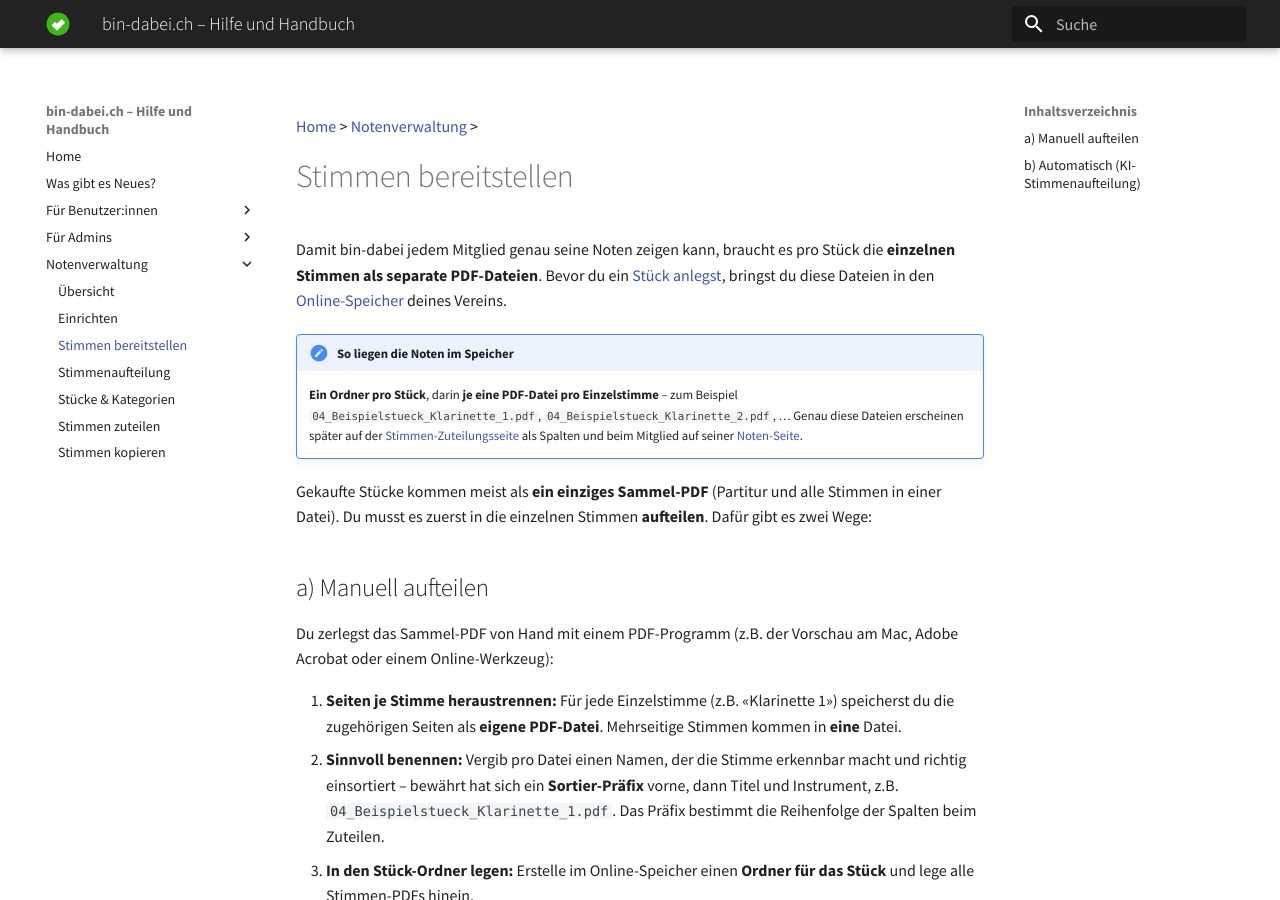
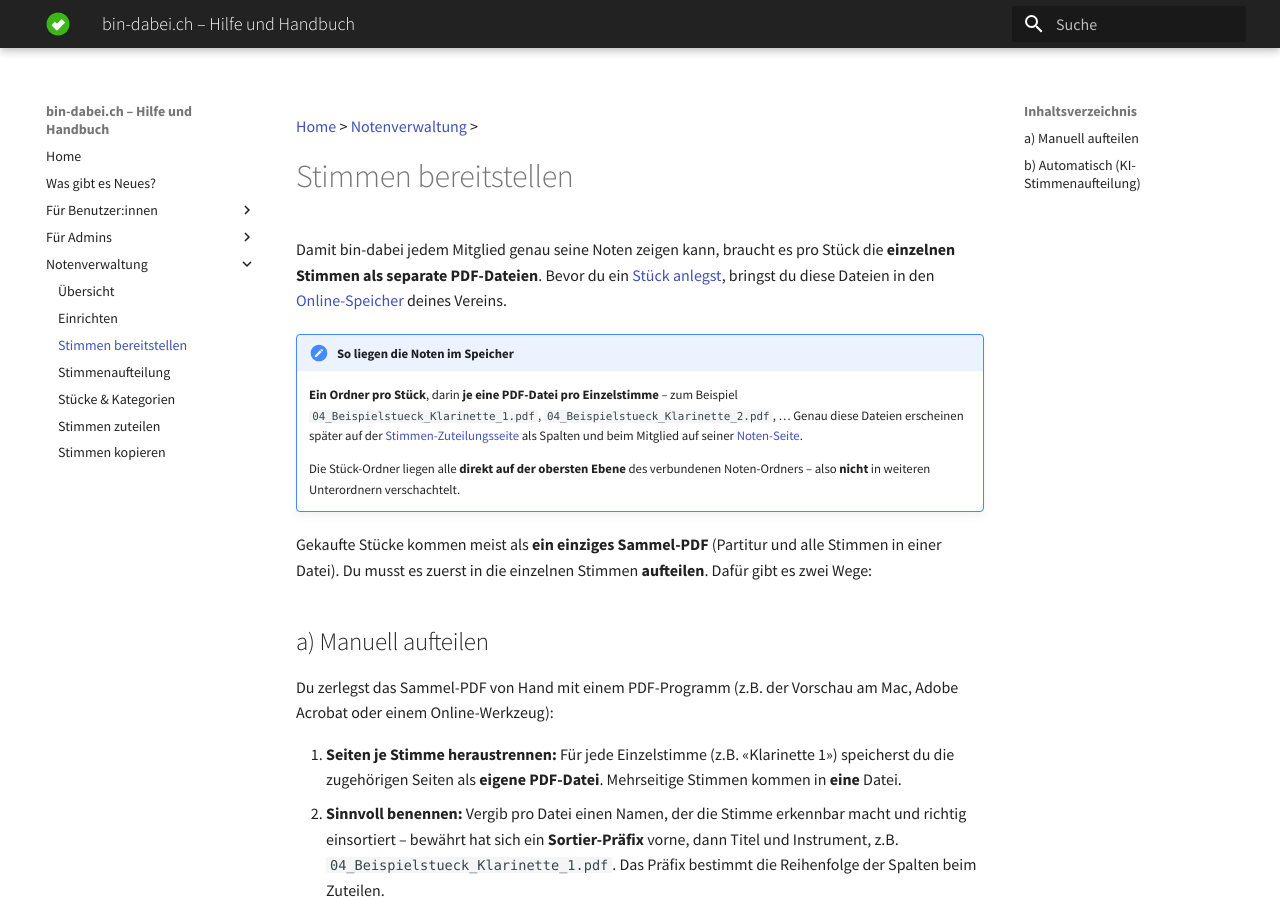
Before and after one commit to ritterg/bin-dabei-dokumentation, an MkDocs documentation site: the page built from docs/noten/bereitstellen.md, in a window 1280 px wide and 900 px high. Built offline with MkDocs 1.6.1 and Material for MkDocs 9.7.7, drawn with Linux system fonts in a browser that asks for light colours; some web fonts are replaced.

Commit message:
docs(noten): require piece folders at the top level
State the convention explicitly in the "Stimmen bereitstellen" page: piece
folders live directly at the top level of the connected notes folder, not nested.

Co-Authored-By: Claude Opus 4.8 <noreply@anthropic.com>

```diff
--- a/docs/noten/bereitstellen.md
+++ b/docs/noten/bereitstellen.md
@@ -6,6 +6,8 @@ Damit bin-dabei jedem Mitglied genau seine Noten zeigen kann, braucht es pro St
 
 !!! note "So liegen die Noten im Speicher"
     **Ein Ordner pro Stück**, darin **je eine PDF-Datei pro Einzelstimme** – zum Beispiel `04_Beispielstueck_Klarinette_1.pdf`, `04_Beispielstueck_Klarinette_2.pdf`, … Genau diese Dateien erscheinen später auf der [Stimmen-Zuteilungsseite](/noten/stimmen-zuteilen) als Spalten und beim Mitglied auf seiner [Noten-Seite](/user/noten).
+
+    Die Stück-Ordner liegen alle **direkt auf der obersten Ebene** des verbundenen Noten-Ordners – also **nicht** in weiteren Unterordnern verschachtelt.
 
 Gekaufte Stücke kommen meist als **ein einziges Sammel-PDF** (Partitur und alle Stimmen in einer Datei). Du musst es zuerst in die einzelnen Stimmen **aufteilen**. Dafür gibt es zwei Wege:
 
```
